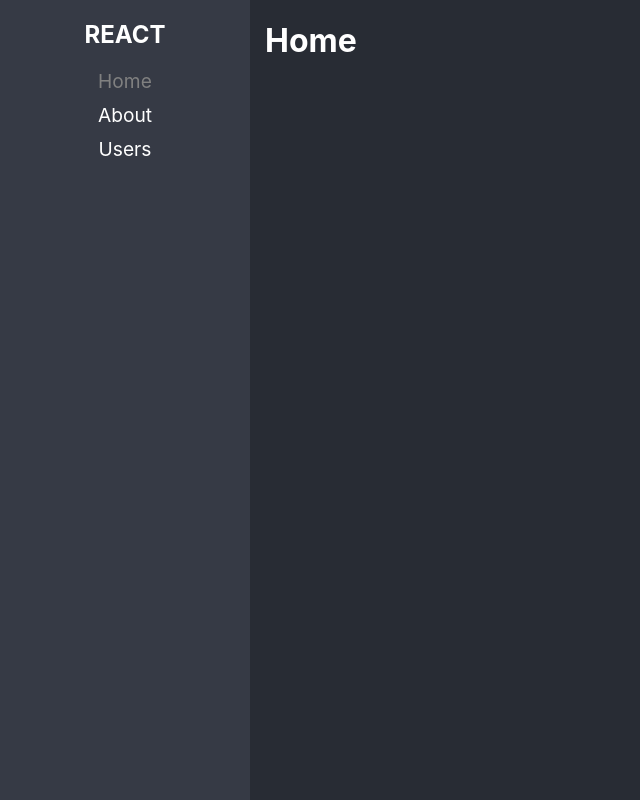
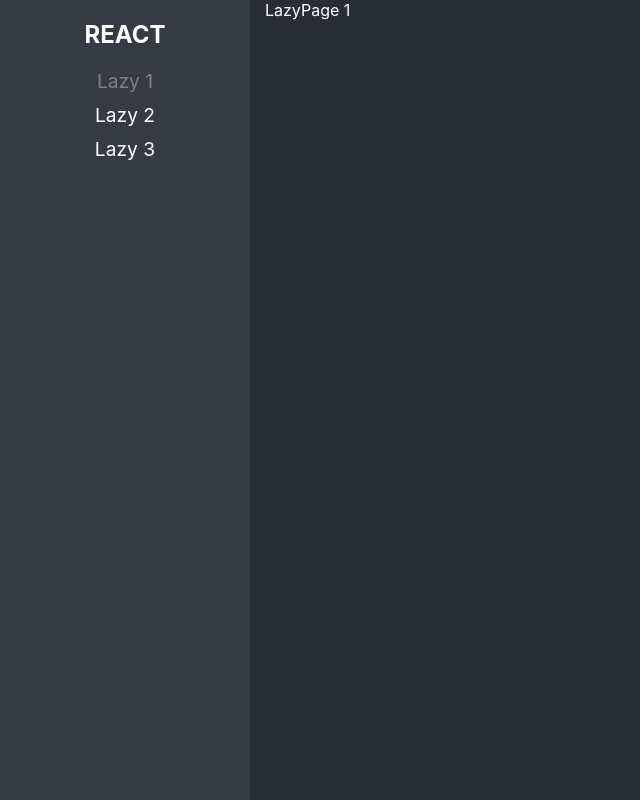
Before and after one commit to H-ROD-10/react-adv, a React (Vite) app: page /lazy1 in a window 1280 px wide. Before the commit this address led to /home. Shown: the whole page, without its empty margins (0-640 px from the left). Built offline with nearby package versions, Linux system fonts and the light colour scheme.

Commit message:
Componentes LazyLoad

```diff
--- /dev/null
+++ b/src/01-Lazyload/pages/LazyPage1.tsx
@@ -0,0 +1,7 @@
+
+
+export const LazyPage1 = () => {
+  return (
+    <div>LazyPage 1</div>
+  )
+}
--- /dev/null
+++ b/src/01-Lazyload/pages/LazyPage2.tsx
@@ -0,0 +1,7 @@
+
+
+export const LazyPage2 = () => {
+  return (
+    <div>LazyPage 2</div>
+  )
+}
--- /dev/null
+++ b/src/01-Lazyload/pages/LazyPage3.tsx
@@ -0,0 +1,7 @@
+
+
+export const LazyPage3 = () => {
+  return (
+    <div>LazyPage 3</div>
+  )
+}
--- /dev/null
+++ b/src/01-Lazyload/pages/index.ts
@@ -0,0 +1,3 @@
+export {LazyPage1} from './LazyPage1'
+export {LazyPage2} from './LazyPage2'
+export {LazyPage3} from './LazyPage3'
--- a/src/routes/Navigation.tsx
+++ b/src/routes/Navigation.tsx
@@ -1,5 +1,7 @@
 
 import { BrowserRouter, Routes, Route, NavLink, Navigate} from 'react-router-dom'
+import { LazyPage1, LazyPage2, LazyPage3 } from '../01-Lazyload/pages'
+
 
 
 export const Navigation = () => {
@@ -11,21 +13,21 @@
 
             <ul>
                 <li>
-                    <NavLink to='/home' className={({isActive}) => isActive ? 'nav-active': '' }>Home</NavLink>
+                    <NavLink to='/lazy1' className={({isActive}) => isActive ? 'nav-active': '' }>Lazy 1</NavLink>
                 </li>
                 <li>
-                    <NavLink to='/about' className={({isActive}) => isActive ? 'nav-active': '' }>About</NavLink>
+                    <NavLink to='/lazy2' className={({isActive}) => isActive ? 'nav-active': '' }>Lazy 2</NavLink>
                 </li>
                 <li>
-                    <NavLink to='/users' className={({isActive}) => isActive ? 'nav-active': '' }>Users</NavLink>
+                    <NavLink to='/lazy3' className={({isActive}) => isActive ? 'nav-active': '' }>Lazy 3</NavLink>
                 </li>
             </ul>
            </nav>
            <Routes>
-            <Route path='/home' element={<h1>Home</h1>}/>
-            <Route path='/about' element={<h1>About</h1>}/>
-            <Route path='/users' element={<h1>Users</h1>}/>
-            <Route path='/*' element={<Navigate to='/home' replace/>}/>
+            <Route path='/lazy1' element={<LazyPage1/>}/>
+            <Route path='/lazy2' element={<LazyPage2/>}/>
+            <Route path='/lazy3' element={<LazyPage3/>}/>
+            <Route path='/*' element={<Navigate to='/lazy1' replace/>}/>
            </Routes>
         </div>
     </BrowserRouter>
```
